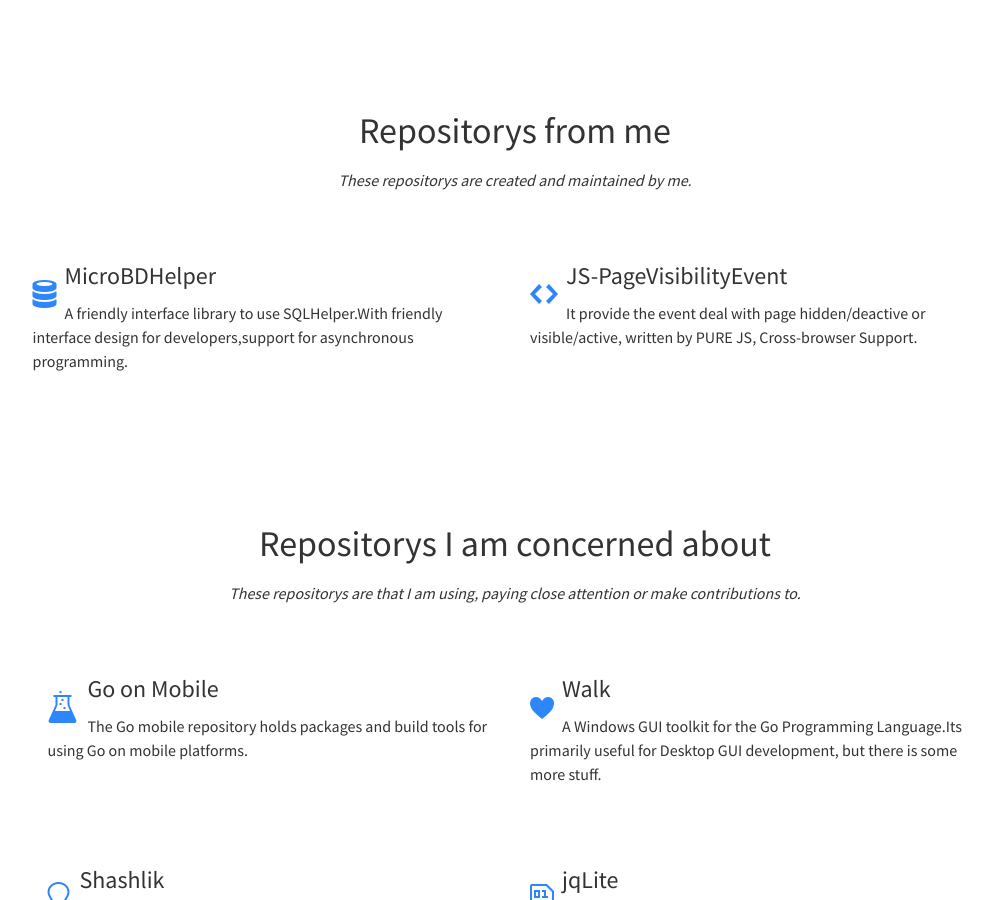
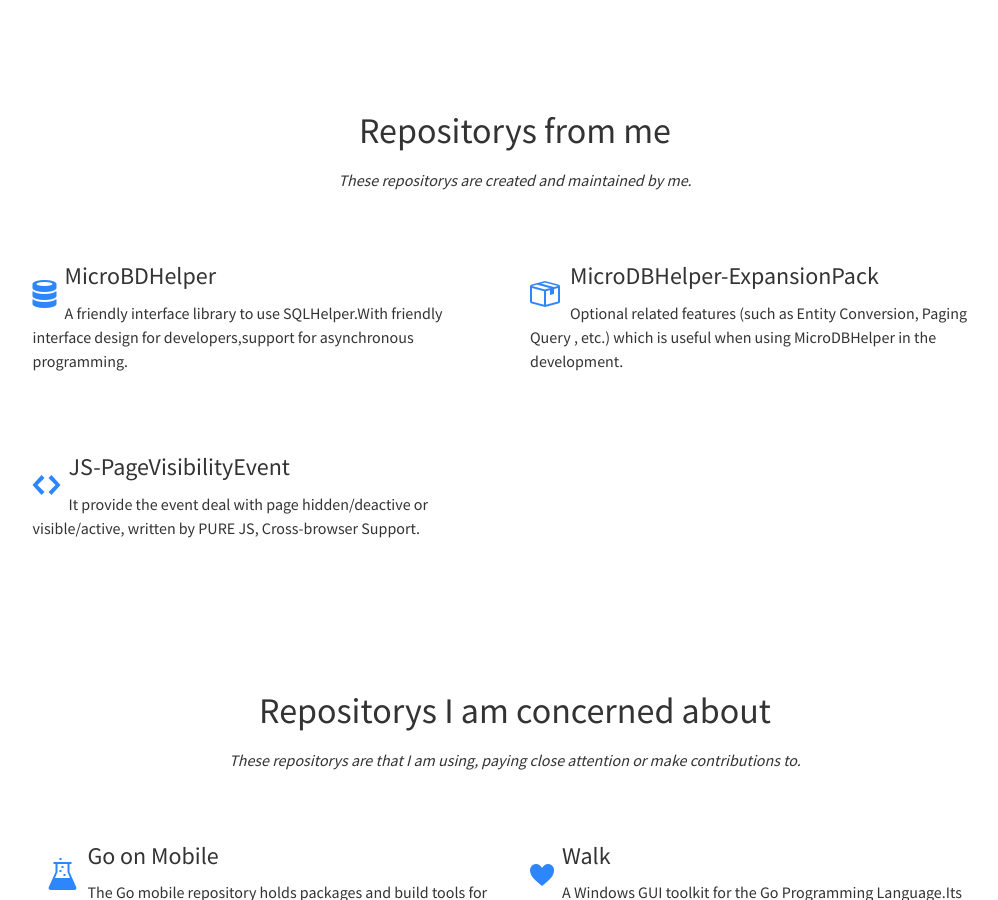
Before and after one commit to DoraemonYu/DoraemonYu.github.io, a Jekyll site: the page built from docs/repositorys.md, in a window 1280 px wide and 900 px high, scrolled down 330 px. Shown: the whole window, without its empty margins (125-1123 px from the left). Built offline with Jekyll 4.4.1, drawn with Linux system fonts in a browser that asks for light colours.

Commit message:
Update repositorys.md

```diff
--- a/docs/repositorys.md
+++ b/docs/repositorys.md
@@ -11,21 +11,33 @@ description: "Introduce some of Repositorys on Github."
 
 <div class="mini-section">
 	<div class="features">
+
 	  <div class="row">
-		<div class="col-md-6 feature">
+		 <div class="col-md-6 feature">
 		  <a href="https://doraemonyu.github.io/MicroDBHelper" target="_blank">
 			<span class="mega-octicon octicon-database"></span>
 			<h3>MicroBDHelper</h3>
 		  </a>
 		  <p>A friendly interface library to use SQLHelper.With friendly interface design for developers,support for asynchronous programming.</p>
-		</div>
-		<div class="col-md-6 feature">
+		 </div>
+		 <div class="col-md-6 feature">
+		  <a href="https://doraemonyu.github.io/MicroDBHelper-ExpansionPack/" target="_blank">
+			<span class="mega-octicon octicon-package"></span>
+			<h3>MicroDBHelper-ExpansionPack</h3>
+		  </a>
+		  <p>Optional related features (such as Entity Conversion, Paging Query , etc.) which is useful when using MicroDBHelper in the development.</p>
+		 </div>
+	  </div>
+    <div class="row">
+		 <div class="col-md-6 feature">
 		  <a href="https://github.com/DoraemonYu/JS-PageVisibilityEvent" target="_blank">
 			<span class="mega-octicon octicon-code"></span>
 			<h3>JS-PageVisibilityEvent</h3>
 		  </a>
 		  <p>It provide the event deal with page hidden/deactive or visible/active, written by PURE JS, Cross-browser Support.</p>
-		</div>
+		 </div>
+     <div class="col-md-6 feature">
+     </div>
 	  </div>
 
 	</div>
```
